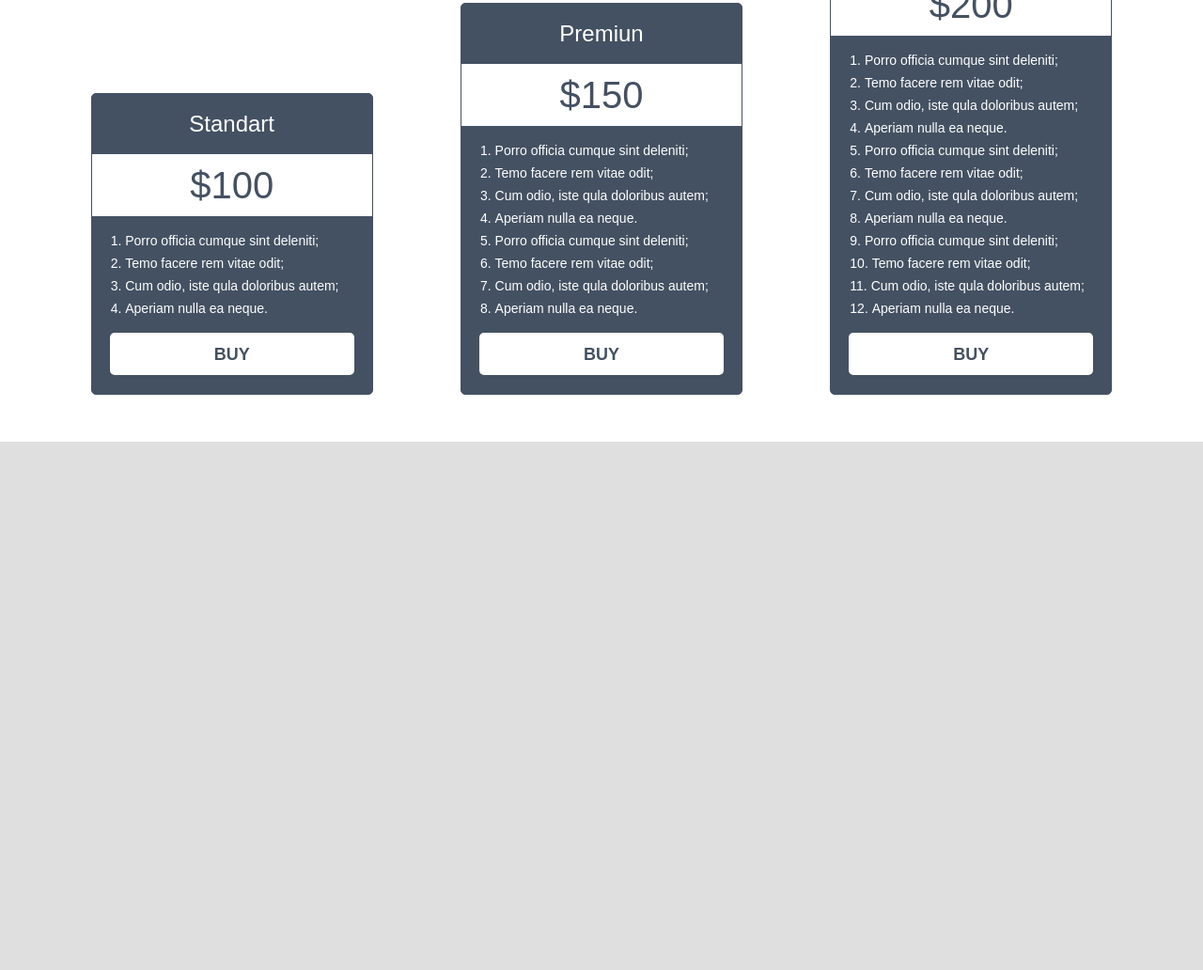
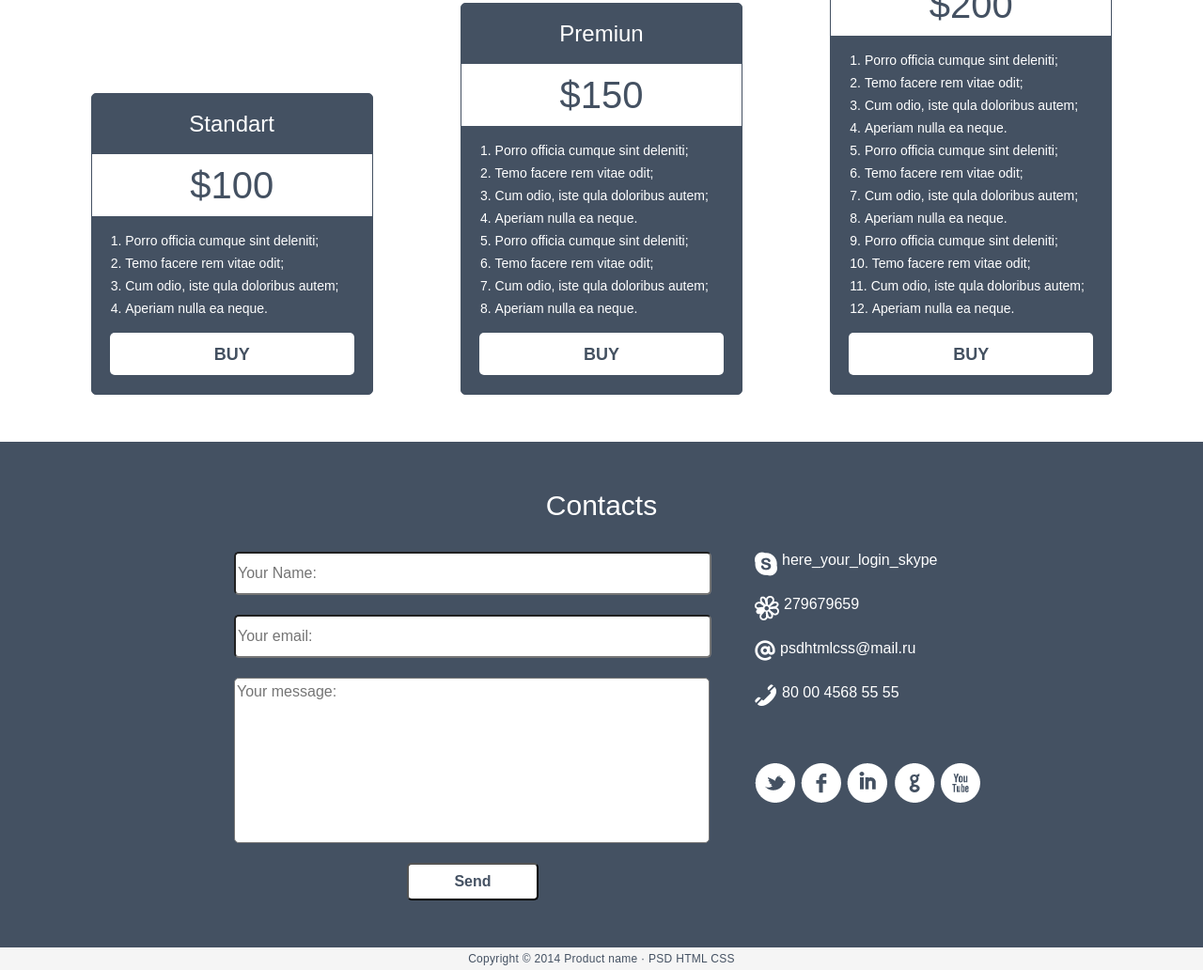
Before and after one commit to wp-kurila/wp-kurila-1, a plain HTML site: page index.html in a window 1280 px wide. Shown: the part 2349-3381 px from the top of the page at 94% size. Before the commit the page ends 2819 px from the top, so only its background shows below. Drawn offline with Linux system fonts and the light colour scheme.

Commit message:
добавлен контент. Проект завершен
добавлен контент. Проект завершен

```diff
--- a/index.html
+++ b/index.html
@@ -166,6 +166,29 @@
             </div>
           </div>
         </div>
+        <div class="contacts">
+            <span>Contacts</span>
+            <div class="contacts-content">
+              <div class="contacts-content-input">
+                <form action="index.html" method="post">
+                  <input class="contacts-content-input-name" type="text" name="name" placeholder="Your name:">
+                  <input class="contacts-content-input-email" type="text" name="email" placeholder="Your email:">
+                  <textarea class="contacts-content-input-message" name="message" placeholder="Your message:" rows="8" cols="80"></textarea>
+                  <input class="contacts-content-input-submit" type="submit" name="send" value="Send">
+                </form>
+              </div>
+              <div class="contacts-content-data">
+                <span><img src="img/skype-icon.png" alt="skype-icon"> here_your_login_skype</span>
+                <span><img src="img/icq-icon.png" alt="icq-icon">279679659</span>
+                <span><img src="img/email-icon.png" alt="email-icon">psdhtmlcss@mail.ru</span>
+                <span><img src="img/phone-icon.png" alt="phone-icon">80 00 4568 55 55</span>
+                <img src="img/social-buttons.png" alt="social-buttons">
+              </div>
+            </div>
+        </div>
+        <div class="copyright">
+          <span>Copyright &#169; 2014 Product name &#183; PSD HTML CSS</span>
+        </div>
     </div>
   </body>
 </html>
--- a/style.css
+++ b/style.css
@@ -121,6 +121,7 @@ body {
               float: left;
               margin-right: 9px;
               margin-bottom: 20px;
+              margin-top: 5px;
             }
 
       .dignity .dignity-content .dignity-right {
@@ -151,6 +152,7 @@ body {
         float: left;
         margin-right: 9px;
         margin-bottom: 20px;
+        margin-top: 5px;
       }
 
   .scrinshots {
@@ -490,3 +492,122 @@ body {
       padding-bottom: 13px;
       margin-bottom: 20px;
     }
+
+ .contacts {
+   padding: 50px 0;
+   background-color: #445162;
+ }
+
+  .contacts > span {
+    font-family: Arial;
+    color: #ffffff;
+    font-size: 30px;
+    font-weight: 400;
+    line-height: 36px;
+    display: block;
+    text-align: center;
+    margin-bottom: 31px;
+  }
+
+  .contacts .contacts-content {
+    display: flex;
+  }
+
+   .contacts .contacts-content .contacts-content-input {
+     margin-left: 249px;
+   }
+
+    .contacts .contacts-content .contacts-content-input .contacts-content-input-name {
+      border-radius: 5px;
+      background-color: #ffffff;
+      width: 500px;
+      height: 40px;
+      display: block;
+      font-family: Arial;
+      color: #445162;
+      font-size: 16px;
+      font-weight: 400;
+      line-height: 24px;
+      text-transform: capitalize;
+      margin-bottom: 21px;
+    }
+
+    .contacts .contacts-content .contacts-content-input .contacts-content-input-email {
+      border-radius: 5px;
+      background-color: #ffffff;
+      width: 500px;
+      height: 40px;
+      display: block;
+      font-family: Arial;
+      color: #445162;
+      font-size: 16px;
+      font-weight: 400;
+      line-height: 24px;
+      margin-bottom: 21px;
+    }
+
+    .contacts .contacts-content .contacts-content-input .contacts-content-input-message {
+      border-radius: 5px;
+      background-color: #ffffff;
+      width: 500px;
+      height: 170px;
+      display: block;
+      font-family: Arial;
+      color: #445162;
+      font-size: 16px;
+      font-weight: 400;
+      line-height: 24px;
+      margin-bottom: 21px;
+      resize: none;
+    }
+
+    .contacts .contacts-content .contacts-content-input .contacts-content-input-submit {
+      border-radius: 5px;
+      background-color: #ffffff;
+      width: 140px;
+      height: 40px;
+      font-family: Arial;
+      color: #445162;
+      font-size: 16px;
+      font-weight: 700;
+      line-height: 24px;
+      display: block;
+      margin: auto;
+    }
+
+  .contacts .contacts-content .contacts-content-data {
+    margin-left: 46px;
+  }
+
+  .contacts .contacts-content .contacts-content-data > img {
+    margin-top: 37px;
+  }
+
+  .contacts .contacts-content .contacts-content-data span {
+    display: block;
+    margin-bottom: 29px;
+    font-family: Arial;
+    color: #ffffff;
+    font-size: 16px;
+    font-weight: 400;
+  }
+
+    .contacts .contacts-content .contacts-content-data span > img {
+      float: left;
+      margin-right: 5px;
+    }
+
+ .copyright {
+   background-color: #f5f5f5;
+ }
+
+  .copyright span {
+    font-family: Arial;
+    color: #445162;
+    font-size: 12px;
+    font-weight: 400;
+    letter-spacing: 0.3px;
+    line-height: 24px;
+    display: block;
+    text-align: center;
+  }
```
Also changed, not shown: img/email-icon.png (added), img/icq-icon.png (added), img/phone-icon.png (added), img/skype-icon.png (added), img/social-buttons.png (added).
